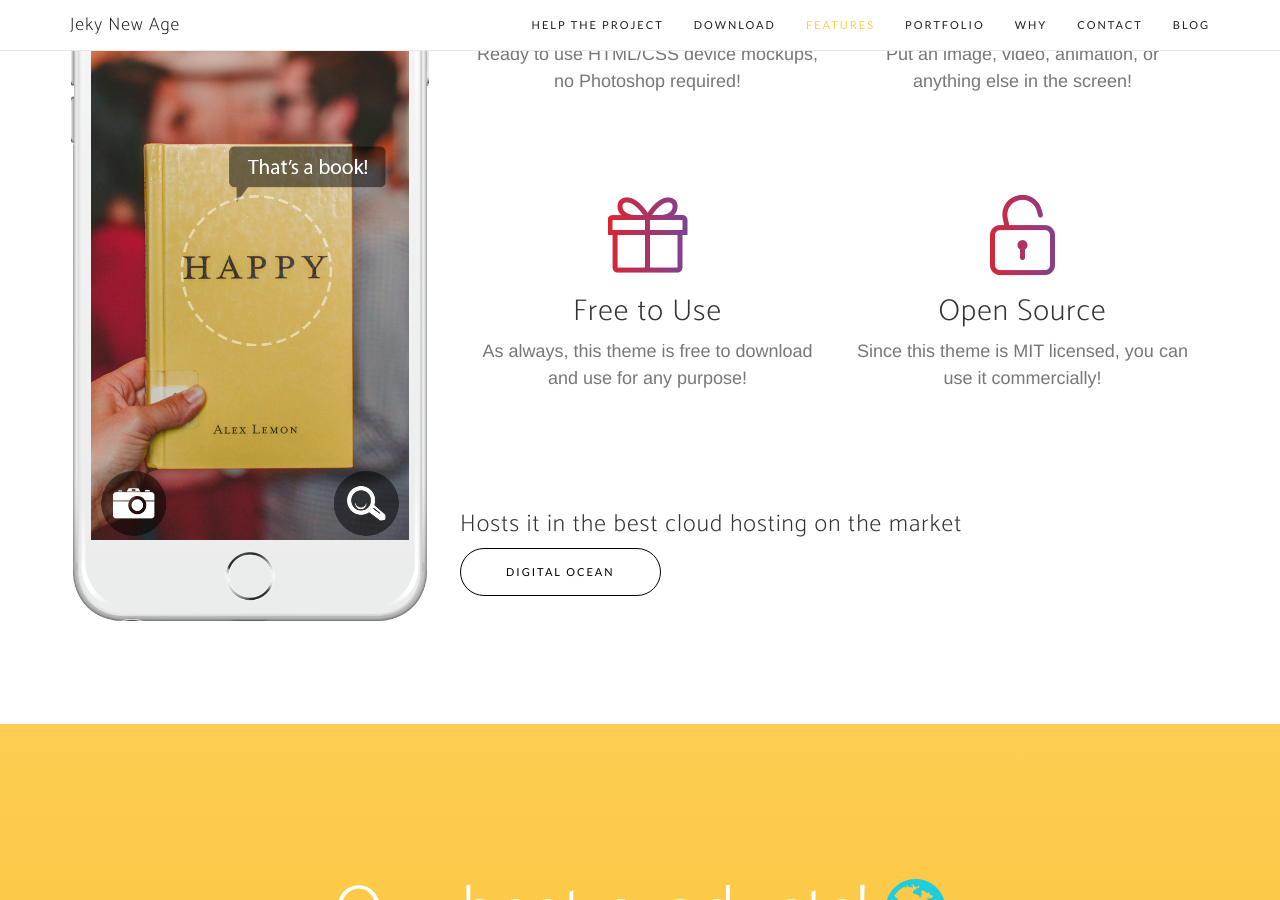
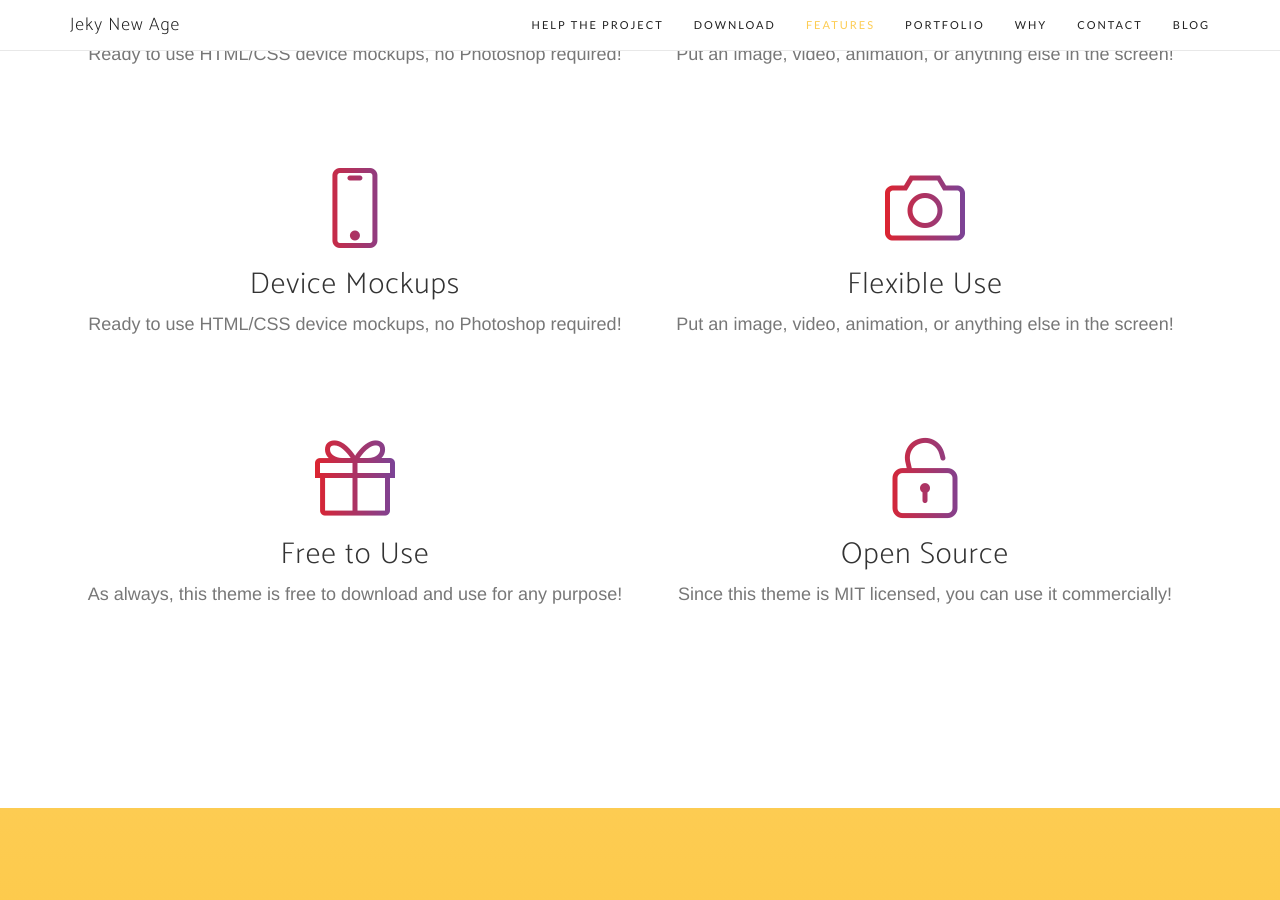
Before and after one commit to labotanicauniversal/labotanicauniversal.github.io, a Jekyll site: the page built from index.html, in a window 1280 px wide and 900 px high, scrolled down 1891 px. Built offline with Jekyll 4.4.1, drawn with Linux system fonts in a browser that asks for light colours; nearby versions of some CDN libraries; some web fonts are replaced; the list of posts is cut into pages by our own code.

Commit message:
remove image

```diff
--- a/_includes/services.html
+++ b/_includes/services.html
@@ -11,22 +11,24 @@
                 </div>
             </div>
             <div class="row">
-                <div class="col-md-4">
-                    <div class="device-container">
-                        <div class="device-mockup iphone6_plus portrait white">
-                            <div class="device">
-                                <div class="screen">
-                                    <!-- Demo image for screen mockup, you can put an image here, some HTML, an animation, video, or anything else! -->
-                                    <img src="/img/demo-screen-1.jpg" class="img-responsive" alt=""> </div>
-                                <div class="button">
-                                    <!-- You can hook the "home button" to some JavaScript events or just remove it -->
+                <div class="col-md-12">
+                    <div class="container-fluid">
+                        <div class="row">
+                            <div class="col-md-6">
+                                <div class="feature-item">
+                                    <i class="icon-screen-smartphone text-primary"></i>
+                                    <h3>Device Mockups</h3>
+                                    <p class="text-muted">Ready to use HTML/CSS device mockups, no Photoshop required!</p>
+                                </div>
+                            </div>
+                            <div class="col-md-6">
+                                <div class="feature-item">
+                                    <i class="icon-camera text-primary"></i>
+                                    <h3>Flexible Use</h3>
+                                    <p class="text-muted">Put an image, video, animation, or anything else in the screen!</p>
                                 </div>
                             </div>
                         </div>
-                    </div>
-                </div>
-                <div class="col-md-8">
-                    <div class="container-fluid">
                         <div class="row">
                             <div class="col-md-6">
                                 <div class="feature-item">
@@ -61,10 +63,6 @@
                         </div>
                     </div>
                 </div>
-                <div class="col-md-8">
-                  <h3>Hosts it in the best cloud hosting on the market</h3>
-                  <a target="_blank" href="https://m.do.co/c/a29d90274371" style="color:black" class="btn btn-outline btn-xl">Digital Ocean</a>
-                </div>
 
             </div>
     </section>
```
